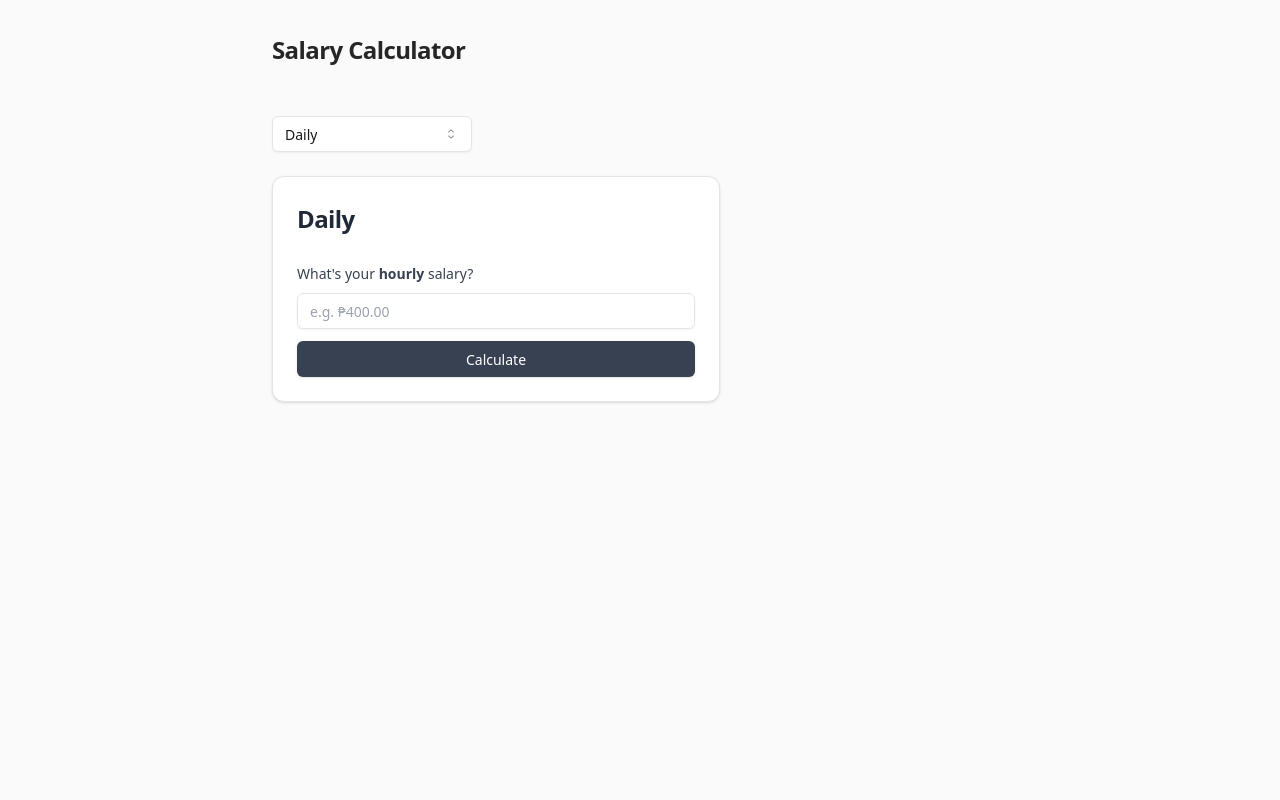
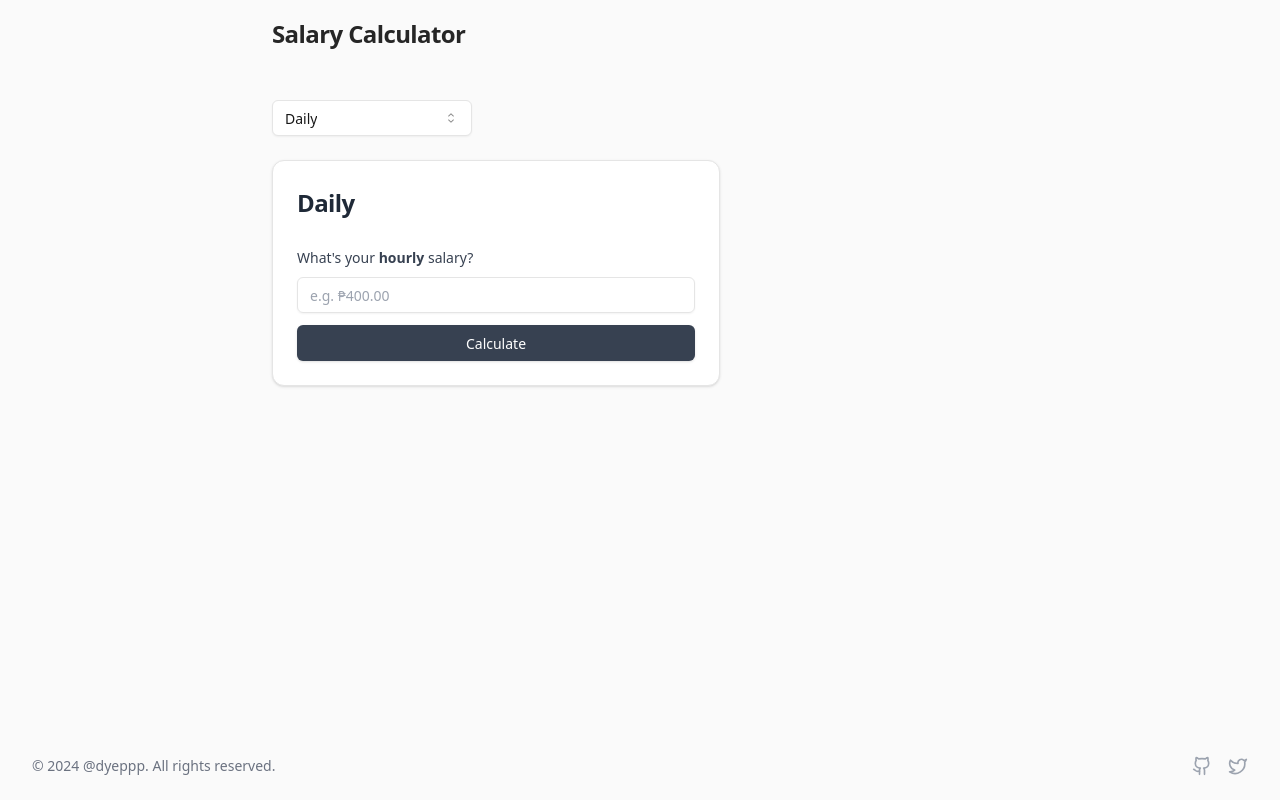
Before and after one commit to oddsdefier/salaread, a React (Vite) app: page / in a window 1280 px wide. Built offline with nearby package versions, Linux system fonts and the light colour scheme; what tailwindcss-font-inter would draw is missing.

Commit message:
update: added footer

```diff
--- a/index.html
+++ b/index.html
@@ -6,6 +6,7 @@
 		<meta name="viewport" content="width=device-width, initial-scale=1.0" />
 		<title>Salaread</title>
 	</head>
+
 	<body>
 		<div id="root"></div>
 		<script type="module" src="/src/main.tsx"></script>
--- a/src/App.tsx
+++ b/src/App.tsx
@@ -5,6 +5,7 @@ import DailySalary from "./DailySalary";
 import HourlySalary from "./HourlySalary";
 import HalfMonthSalary from "./HalfMonthSalary";
 import MonthlySalary from "./MonthlySalary";
+import Footer from "./Footer";
 
 export default function App() {
 	const [selectedView, setSelectedView] = useState("daily");
@@ -14,10 +15,10 @@ export default function App() {
 	};
 
 	return (
-		<div className="flex h-screen font-inter flex-col overflow-hidden bg-neutral-50 text-neutral-900 dark:bg-neutral-900 dark:text-neutral-100">
-			<div className="container mx-auto max-w-3xl px-4 py-8">
+		<div className="flex min-h-screen font-inter flex-col bg-neutral-50 text-neutral-900 dark:bg-neutral-900 dark:text-neutral-100">
+			<div className="container mx-auto max-w-3xl px-4 py-4 flex-grow">
 				<div className="mb-12 flex items-center justify-between">
-					<h1 className="text-2xl font-bold tracking-tight text-neutral-800 dark:text-neutral-200 ">Salary Calculator</h1>
+					<h1 className="text-2xl font-bold tracking-tight text-neutral-800 dark:text-neutral-200">Salary Calculator</h1>
 				</div>
 				<div className="mb-6 flex flex-col sm:flex-row items-start gap-4">
 					<Select value={selectedView} onValueChange={handleSelectionChange}>
@@ -32,7 +33,6 @@ export default function App() {
 						</SelectContent>
 					</Select>
 				</div>
-
 				<div className="rounded-lg dark:bg-neutral-800 transition-all duration-300 ease-in-out">
 					{selectedView === "daily" && <DailySalary />}
 					{selectedView === "hourly" && <HourlySalary />}
@@ -40,6 +40,7 @@ export default function App() {
 					{selectedView === "monthly" && <MonthlySalary />}
 				</div>
 			</div>
+			<Footer />
 			<Analytics />
 		</div>
 	);
--- a/src/DailySalary.tsx
+++ b/src/DailySalary.tsx
@@ -45,7 +45,7 @@ export default function DailySalary() {
 		setTimeout(() => setShowTooltip(false), 5000);
 	};
 	return (
-		<div className="min-h-screen flex items-start justify-start">
+		<div className="flex items-start justify-start">
 			<Card className="w-full max-w-md">
 				<CardHeader>
 					<CardTitle className="text-2xl font-bold text-gray-800">Daily</CardTitle>
--- /dev/null
+++ b/src/Footer.tsx
@@ -0,0 +1,19 @@
+import { Github, Twitter } from "lucide-react";
+
+export default function Footer() {
+	return (
+		<footer className="mt-auto py-6 px-4 sm:px-6 lg:px-8">
+			<div className="flex items-center justify-between">
+				<p className="text-sm font-medium text-gray-500 dark:text-gray-400">© {new Date().getFullYear()} @dyeppp. All rights reserved.</p>
+				<div className="flex items-center space-x-4">
+					<a href="https://github.com/dyeppp" target="_blank" rel="noopener noreferrer" aria-label="GitHub">
+						<Github className="h-5 w-5 text-gray-400 hover:text-gray-500 dark:hover:text-gray-300" />
+					</a>
+					<a href="https://twitter.com/dyeppp" target="_blank" rel="noopener noreferrer" aria-label="Twitter">
+						<Twitter className="h-5 w-5 text-gray-400 hover:text-gray-500 dark:hover:text-gray-300" />
+					</a>
+				</div>
+			</div>
+		</footer>
+	);
+}
--- a/src/HalfMonthSalary.tsx
+++ b/src/HalfMonthSalary.tsx
@@ -69,7 +69,7 @@ export default function HalfMonthSalary() {
 		setTimeout(() => setShowTooltip(false), 5000);
 	};
 	return (
-		<div className="min-h-screen flex items-start justify-start">
+		<div className="flex items-start justify-start">
 			<Card className="w-full max-w-md">
 				<CardHeader>
 					<CardTitle className="text-2xl font-bold text-gray-800">Half Month</CardTitle>
--- a/src/HourlySalary.tsx
+++ b/src/HourlySalary.tsx
@@ -40,7 +40,7 @@ export default function HourlySalary() {
 		setTimeout(() => setShowTooltip(false), 5000);
 	};
 	return (
-		<div className="min-h-screen flex items-start justify-start">
+		<div className="flex items-start justify-start">
 			<Card className="w-full max-w-md">
 				<CardHeader>
 					<CardTitle className="text-2xl font-bold text-gray-800">Hourly</CardTitle>
--- a/src/MonthlySalary.tsx
+++ b/src/MonthlySalary.tsx
@@ -62,12 +62,12 @@ export default function DailySalary() {
 			} else {
 				setHourlySalary(Number(value));
 			}
+			setShowTooltip(true);
+			setTimeout(() => setShowTooltip(false), 5000);
 		}
-		setShowTooltip(true);
-		setTimeout(() => setShowTooltip(false), 5000);
 	};
 	return (
-		<div className="min-h-screen flex items-start justify-start">
+		<div className="flex items-start justify-start">
 			<Card className="w-full max-w-md">
 				<CardHeader>
 					<CardTitle className="text-2xl font-bold text-gray-800">Monthly</CardTitle>
```
